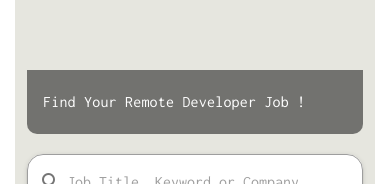
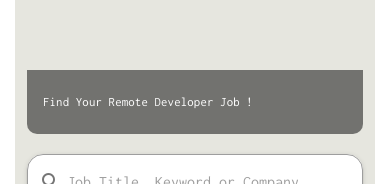
Before and after one commit to nasimisa/remote-dev, a Vue app: page / in a window 390 px wide. Shown: the part 218-402 px from the top of the page. Built offline with nearby package versions, Linux system fonts and the light colour scheme; no server answers.

Commit message:
Fixed responsiveness issue

```diff
--- a/src/components/Jobs/JobResult.vue
+++ b/src/components/Jobs/JobResult.vue
@@ -118,5 +118,15 @@
 <style lang="scss" scoped>
   .v-card {
     border: 2px solid $primary;
+
+    @media (max-width: 400px) {
+      &__title {
+        font-size: 0.8rem;
+      }
+
+      &__subtitle {
+        font-size: 0.7rem;
+      }
+    }
   }
 </style>
--- a/src/components/Layout/TheHero.vue
+++ b/src/components/Layout/TheHero.vue
@@ -15,6 +15,11 @@
 <style lang="scss" scoped>
   .v-card__title {
     background: rgba(0, 0, 0, 0.5) !important;
-    font-size: 1rem;
+  }
+
+  @media (max-width: 400px) {
+    .v-card__title {
+      font-size: 0.8rem;
+    }
   }
 </style>
```
